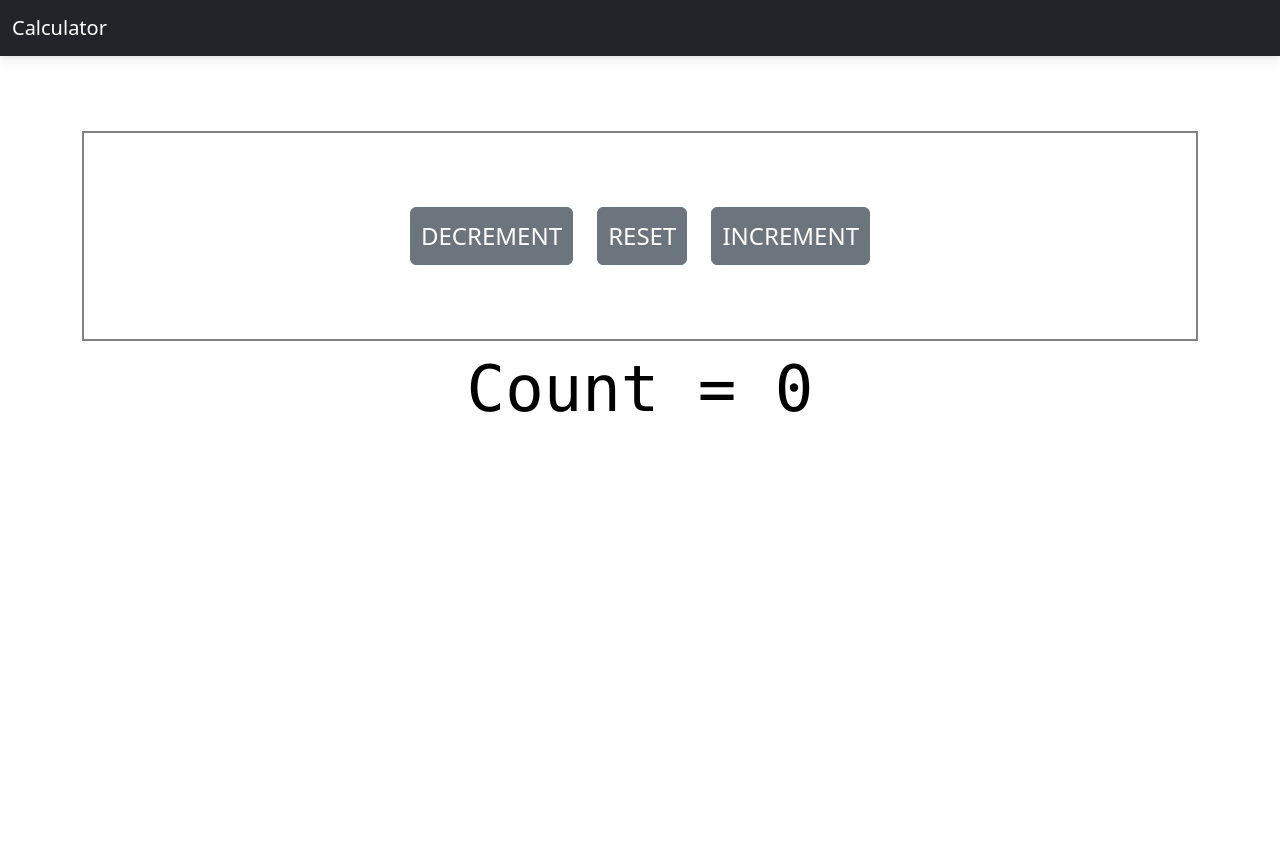
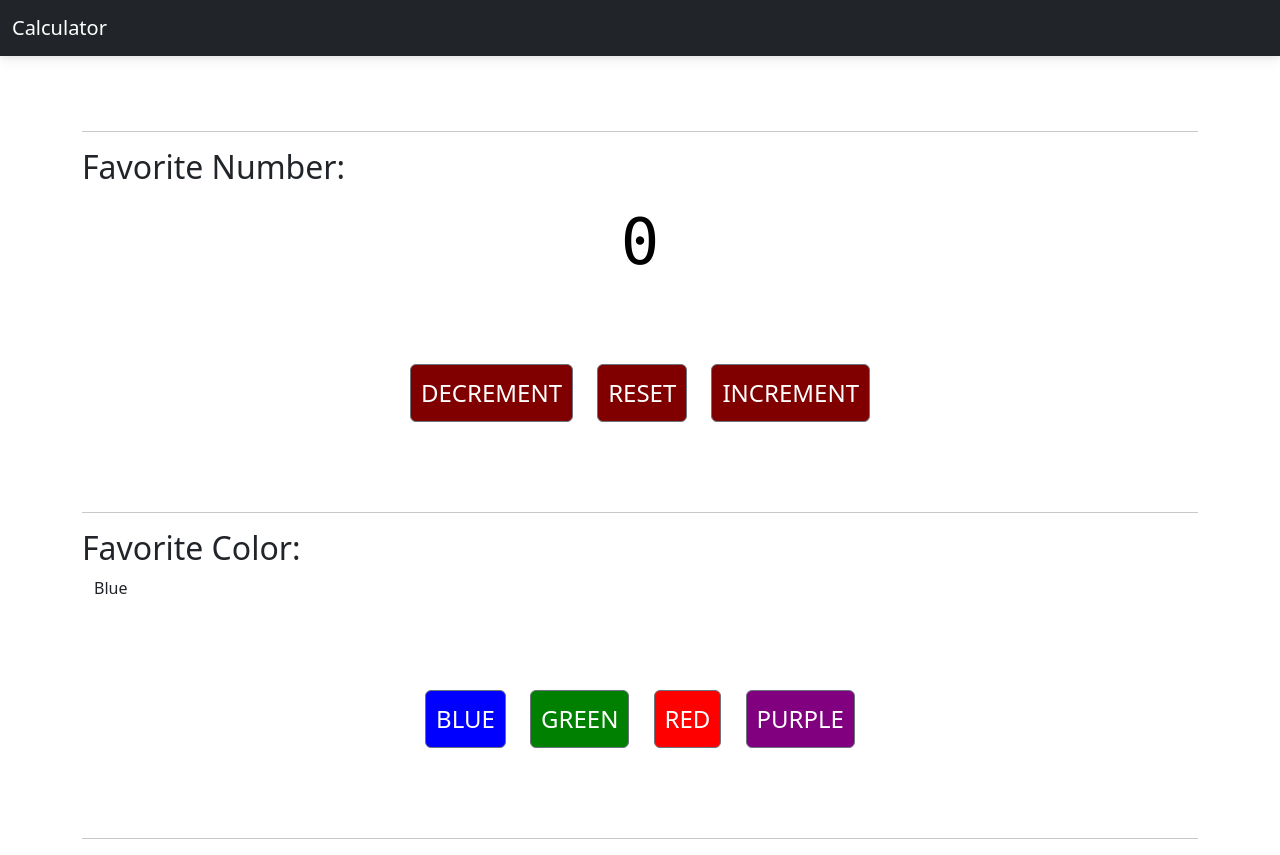
Before and after one commit to rhit-laritzdm/CS-280-Web-Development, a plain HTML site: page Homeworks/HW1/public/index.html in a window 1280 px wide. Before the commit the page ends 800 px from the top, so only its background shows below. Drawn offline with nearby package versions, Linux system fonts and the light colour scheme.

Commit message:
Setup basic format of page

```diff
--- a/Homeworks/HW1/public/index.html
+++ b/Homeworks/HW1/public/index.html
@@ -18,13 +18,30 @@
             </div>
         </nav>
         <div id="mainPage" class="container page-container">
+            <hr>
+            <h2>Favorite Number:</h2>
+            <div id="counterText">0</div>
             <div class="button-group">
                 <button id="decrementButton" type="button" class="btn btn-secondary">Decrement</button>
                 <button id="resetButton" type="button" class="btn btn-secondary">Reset</button>
                 <button id="incrementButton" type="button" class="btn btn-secondary">Increment</button>
             </div>
-            <div id="counterText">Count = 0</div>
+
+            <hr>
+            <h2>Favorite Color:</h2>
+            <div class="container color-container">
+                <p id="favoriteColorText">Blue</p>
+                <div class="button-group">
+                    <button id="blueButton" type="button" class="btn btn-secondary">Blue</button>
+                    <button id="greenButton" type="button" class="btn btn-secondary">Green</button>
+                    <button id="redButton" type="button" class="btn btn-secondary">Red</button>
+                    <button id="purpleButton" type="button" class="btn btn-secondary">Purple</button>
+                </div>
+            </div>
+            <hr>
         </div>
+
+
         <script src='https://cdnjs.cloudflare.com/ajax/libs/jquery/3.7.1/jquery.min.js' integrity='sha512-v2CJ7UaYy4JwqLDIrZUI/4hqeoQieOmAZNXBeQyjo21dadnwR+8ZaIJVT8EE2iyI61OV8e6M8PP2/4hpQINQ/g==' crossorigin='anonymous'></script>
         <script src='https://cdnjs.cloudflare.com/ajax/libs/bootstrap/5.3.2/js/bootstrap.bundle.min.js' integrity='sha512-X/YkDZyjTf4wyc2Vy16YGCPHwAY8rZJY+POgokZjQB2mhIRFJCckEGc6YyX9eNsPfn0PzThEuNs+uaomE5CO6A==' crossorigin='anonymous'></script>
         <script src='https://cdnjs.cloudflare.com/ajax/libs/mdb-ui-kit/6.4.1/mdb.min.js' integrity='sha512-rXm6RiYDlz+aZC/ht75tGzeAmCg4gVfBA6Be5s5uENSahiXkgwEy10J2Cc+dxUAW4lRRQYbS5pugMOqBrs8ksw==' crossorigin='anonymous'></script>
--- a/Homeworks/HW1/public/scripts/main.js
+++ b/Homeworks/HW1/public/scripts/main.js
@@ -1,4 +1,5 @@
 let counter = 0;
+let favoriteColor = 'red';
 
 main = function() {
     console.log("Ready");
@@ -20,7 +21,8 @@ main = function() {
 }
 
 updateView = function() {
-    document.querySelector('#counterText').innerHTML = `Count = ${counter}`
+    document.querySelector('#counterText').innerHTML = `${counter}`
+    document.querySelector('#favoriteColorText').innerHTML = `${favoriteColor}`
 }
 
 main();
--- a/Homeworks/HW1/public/styles/main.css
+++ b/Homeworks/HW1/public/styles/main.css
@@ -9,13 +9,14 @@ body {
 .button-group {
     padding: 5vw;
     text-align: center;
-    border: gray solid 2px;
+    /* border: gray solid 2px; */
 }
 
 .button-group > button {
     font-size: 1.5em;
     margin: 10px;
     padding: 10px;
+    background-color: maroon;
 }
 
 #counterText {
@@ -24,3 +25,19 @@ body {
     font-size: 4em;
     text-align: center;
 }
+
+#blueButton {
+    background-color: blue;
+}
+
+#greenButton {
+    background-color: green;
+}
+
+#redButton {
+    background-color: red;
+}
+
+#purpleButton {
+    background-color: purple;
+}
```
